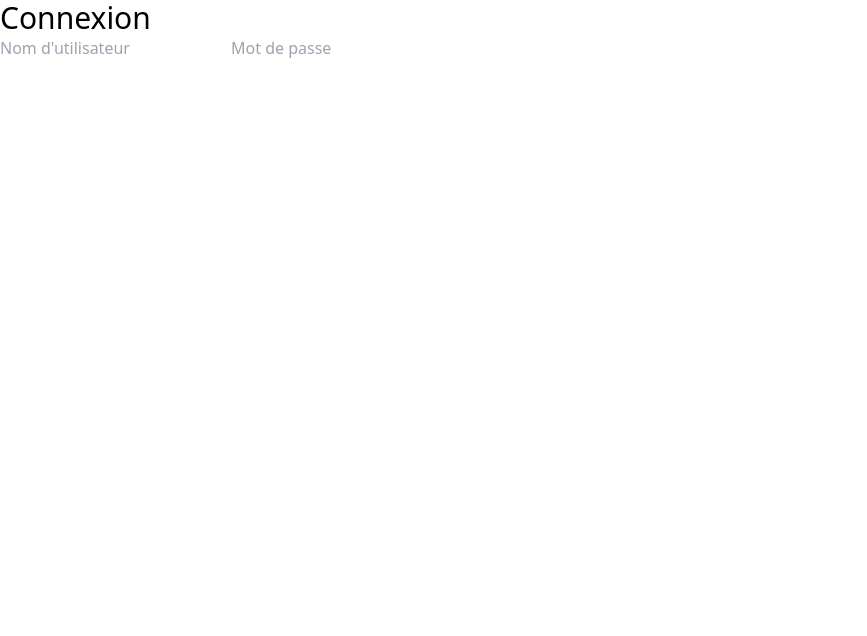
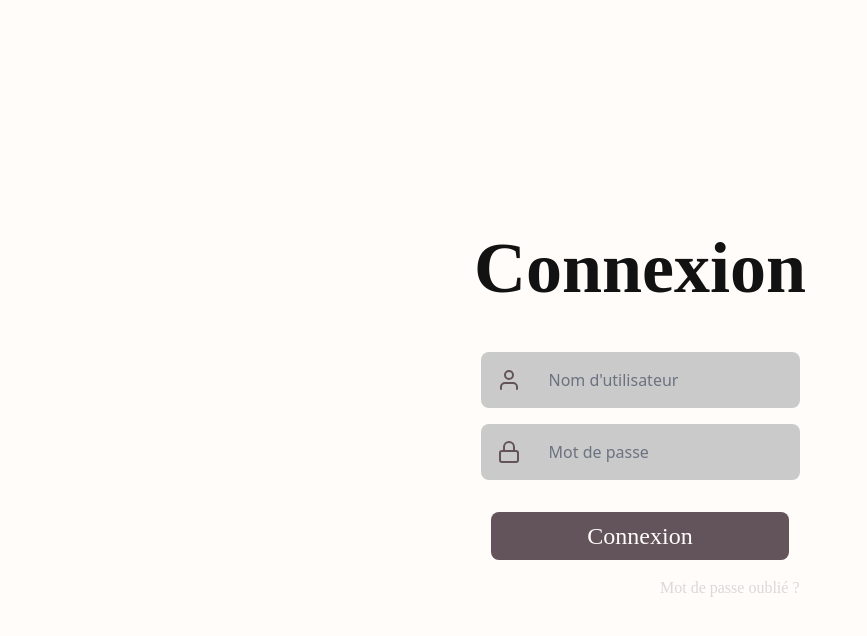
Before and after one commit to IDeAmiage/BobbyHR, a Next.js app in the folder bobby-hr/: page /login in a window 1280 px wide. Shown: the top 636 px of the page, without its empty margins (0-867 px from the left). Built offline with nearby package versions, Linux system fonts and the light colour scheme.

Commit message:
Finalisation page de login

```diff
--- a/bobby-hr/app/globals.css
+++ b/bobby-hr/app/globals.css
@@ -1,3 +1,5 @@
 @tailwind base;
 @tailwind components;
 @tailwind utilities;
+
+@import url('https://fonts.googleapis.com/css2?family=Playfair+Display:ital,wght@0,400;0,500;0,600;0,700;0,800;0,900;1,400;1,500;1,600;1,700;1,800;1,900&display=swap');
--- a/bobby-hr/app/login/page.js
+++ b/bobby-hr/app/login/page.js
@@ -1,14 +1,31 @@
 import "../globals.css"
+import { Lock, User } from "react-feather";
 
 export default function Page() {
     return (
-        <main>
-            <div>
-                <h1 className="text-3xl">Connexion  </h1>
+        <main className="flex flex-col min-h-screen justify-center items-center bg-white_background_bobby">
+            <div className="py-8">
+                <h1 className="text-7xl font-Playfair font-extrabold text-black_bobby">Connexion</h1>
             </div>
-            <div>
-                <input type="text" placeholder="Nom d'utilisateur"></input>
-                <input type="text" placeholder="Mot de passe"></input>
+            <div className="flex-col">
+                <div className="flex flex-row justify-center items-center rounded-lg p-2 my-4 bg-gray_bobby">
+                    <div className="pr-4 pl-2">
+                        <User className="stroke-brown_bobby" />
+                    </div>
+                    <input className="form-input bg-gray_bobby text-black_bobby border-0" type="text" placeholder="Nom d'utilisateur"></input>
+                </div>
+                <div className="flex flex-row justify-center items-center rounded-lg p-2 my-4 bg-gray_bobby">
+                    <div className="pr-4 pl-2">
+                        <Lock className="stroke-brown_bobby" />
+                    </div>
+                    <input className="form-input bg-gray_bobby text-black_bobby border-0" type="password" placeholder="Mot de passe"></input>
+                </div>
+                <div className="flex justify-center items-center py-4" >
+                    <button className="px-24 py-2 bg-brown_bobby rounded-lg font-Playfair text-white_background_bobby text-2xl font-medium hover:scale-110" type="button">Connexion</button>
+                </div>
+                <div className="flex justify-end">
+                    <button className="font-Playfair text-gray_bobby/70 hover:text-black_bobby/70">Mot de passe oublié ?</button>
+                </div>
             </div>
         </main>
         );
--- a/bobby-hr/package.json
+++ b/bobby-hr/package.json
@@ -16,9 +16,11 @@
     "pocketbase": "^0.9.1",
     "react": "18.2.0",
     "react-dom": "18.2.0",
+    "react-feather": "^2.0.10",
     "react-hook-form": "^7.41.5"
   },
   "devDependencies": {
+    "@tailwindcss/forms": "^0.5.3",
     "autoprefixer": "^10.4.13",
     "postcss": "^8.4.21",
     "tailwindcss": "^3.2.4"
--- a/bobby-hr/tailwind.config.js
+++ b/bobby-hr/tailwind.config.js
@@ -1,4 +1,8 @@
 /** @type {import('tailwindcss').Config} */
+
+const colors = require('tailwindcss/colors')
+const plugin = require('tailwindcss/plugin')
+
 module.exports = {
   content: [
     "./app/**/*.{js,ts,jsx,tsx}",
@@ -6,7 +10,30 @@ module.exports = {
     "./components/**/*.{js,ts,jsx,tsx}",
   ],
   theme: {
-    extend: {},
+    extend: {
+      colors: {
+        white_background_bobby: "#FFFCF9",
+        white_accent_bobby: "#E9E6E4",
+        gray_bobby: "#CACACA",
+        black_bobby: "#121212",
+        brown_bobby: "#63535B"
+      },
+      fontFamily: {
+        Playfair: ["Playfair Display"]
+       }
+    },
+    colors: {
+      transparent: 'transparent',
+      current: 'currentColor',
+      black: colors.black,
+      white: colors.white,
+      gray: colors.gray,
+      emerald: colors.emerald,
+      indigo: colors.indigo,
+      yellow: colors.yellow,
+    }
   },
-  plugins: [],
+  plugins: [
+    require('@tailwindcss/forms')
+  ],
 }
```
Also changed, not shown: 1 other file (tests, documents, lock files or other folders).
